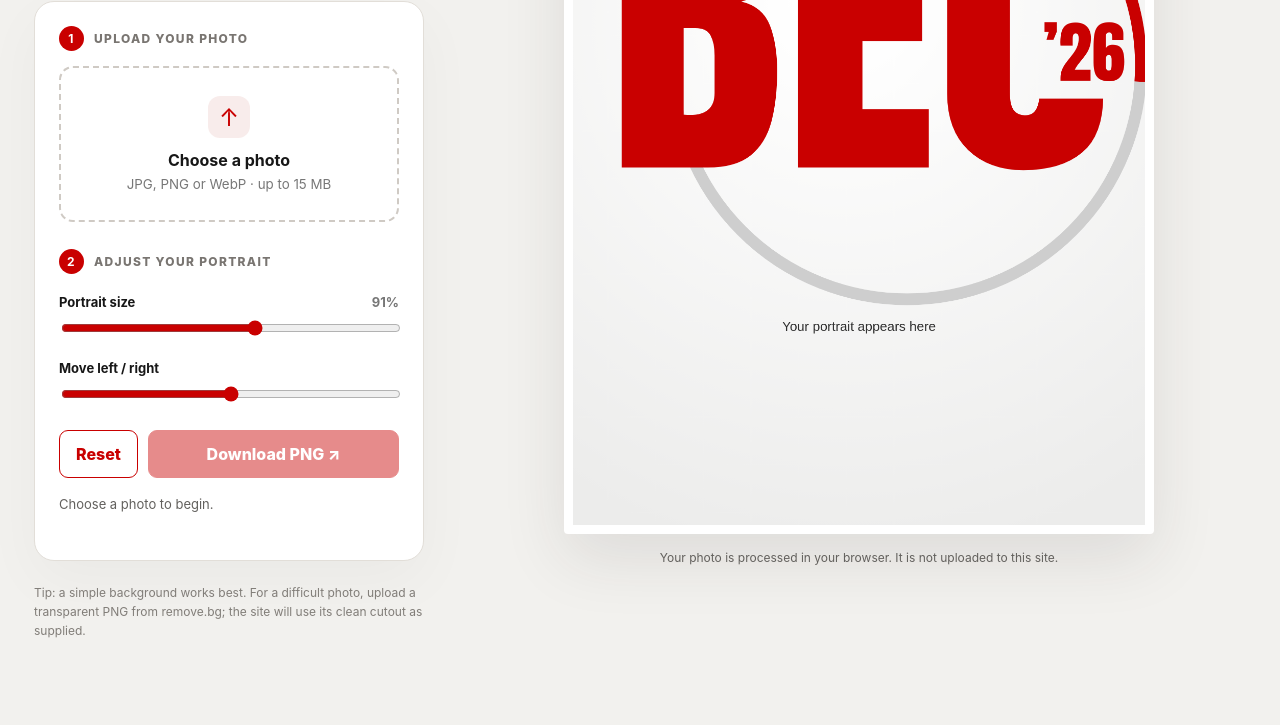
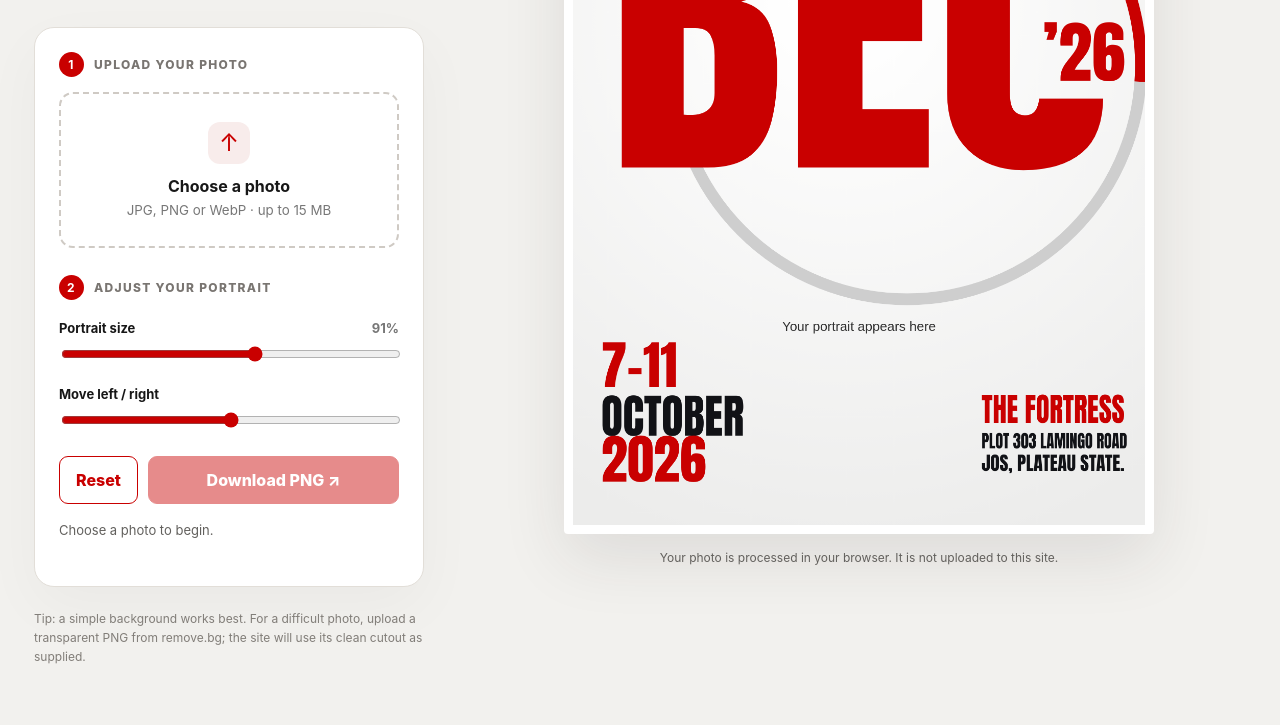
Before and after one commit to elderai/Bec-26maker, a plain HTML site: page BEC26-Responsive-Website/index.html in a window 1280 px wide. Shown: the part 335-1060 px from the top of the page. Drawn offline with Linux system fonts and the light colour scheme.

Commit message:
Add files via upload

```diff
--- a/BEC26-Responsive-Website/index.html
+++ b/BEC26-Responsive-Website/index.html
@@ -16,7 +16,7 @@
   <main class="grid">
     <section>
       <h1>Make your <span>BEC ’26</span> portrait.</h1>
-      <p class="intro">Upload a clear photo, place yourself in the design, and download a shareable poster.</p>
+      <p class="intro">Upload a clear photo, place yourself in the design, and download the BEC ’26 poster with the event date and venue.</p>
       <div class="panel">
         <p class="step"><b>1</b> Upload your photo</p>
         <label class="upload" for="file"><span class="upload-icon">↑</span><strong>Choose a photo</strong><small>JPG, PNG or WebP · up to 15 MB</small><input id="file" type="file" accept="image/jpeg,image/png,image/webp"></label>
--- a/BEC26-Responsive-Website/script.js
+++ b/BEC26-Responsive-Website/script.js
@@ -131,6 +131,26 @@
   ctx.font = '132px Anton, Impact, sans-serif';
   ctx.textBaseline = 'alphabetic';
   ctx.fillText('’26', 920, 530);
+
+  // Event details sit in the lower corners, as in the final poster.
+  function fittedText(value, x, y, size, width, color) {
+    ctx.save();
+    ctx.fillStyle = color;
+    ctx.font = `${size}px Anton, Impact, sans-serif`;
+    ctx.textBaseline = 'alphabetic';
+    const measured = ctx.measureText(value).width;
+    ctx.translate(x, y);
+    if (measured > width) ctx.scale(width / measured, 1);
+    ctx.fillText(value, 0, 0);
+    ctx.restore();
+  }
+  fittedText('7–11', 55, 1130, 102, 252, red);
+  fittedText('OCTOBER', 55, 1225, 91, 280, '#111216');
+  fittedText('2026', 55, 1315, 104, 250, red);
+
+  fittedText('THE FORTRESS', 800, 1200, 64, 280, red);
+  fittedText('PLOT 303 LAMINGO ROAD', 800, 1250, 35, 285, '#111216');
+  fittedText('JOS, PLATEAU STATE.', 800, 1294, 37, 280, '#111216');
 }
 
 function setStatus(message, type='') { status.textContent = message; status.dataset.type = type; }
```
